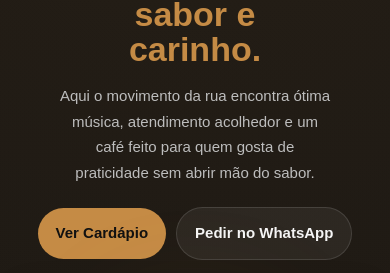
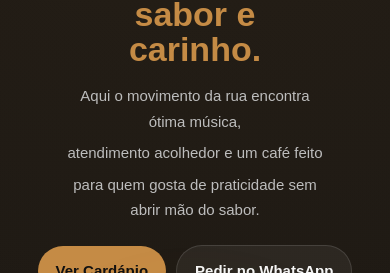
Before and after one commit to djwendelsilva/meu-projeto-cafe, a React (Vite) app: page / in a window 390 px wide. Shown: the part 251-524 px from the top of the page. Built offline with nearby package versions, Linux system fonts and the light colour scheme.

Commit message:
mudança na organização textual

```diff
--- a/src/pages/Home.css
+++ b/src/pages/Home.css
@@ -39,12 +39,20 @@
   color: var(--accent);
 }
 
-.home-text p {
+.home-copy {
+  margin-bottom: 26px;
+}
+
+.home-copy p {
   color: var(--muted);
   font-size: 16px;
   line-height: 1.6;
   max-width: 500px;
-  margin-bottom: 26px;
+  margin-bottom: 8px;
+}
+
+.home-copy p:last-child {
+  margin-bottom: 0;
 }
 
 .home-actions {
@@ -111,10 +119,21 @@
   animation: fadeImageSmooth 1s ease forwards;
 }
 
-.delay-1 { animation-delay: 0.1s; }
-.delay-2 { animation-delay: 0.25s; }
-.delay-3 { animation-delay: 0.45s; }
-.delay-4 { animation-delay: 0.65s; }
+.delay-1 {
+  animation-delay: 0.1s;
+}
+
+.delay-2 {
+  animation-delay: 0.25s;
+}
+
+.delay-3 {
+  animation-delay: 0.45s;
+}
+
+.delay-4 {
+  animation-delay: 0.65s;
+}
 
 @keyframes fadeUpSmooth {
   to {
@@ -164,12 +183,16 @@
     max-width: 14ch;
   }
 
-  .home-text p {
+  .home-copy {
+    margin-bottom: 22px;
+  }
+
+  .home-copy p {
     margin-inline: auto;
-    margin-bottom: 22px;
     max-width: 42ch;
     font-size: 16px;
     line-height: 1.65;
+    margin-bottom: 6px;
   }
 
   .home-actions {
@@ -239,7 +262,6 @@
     transform: none;
   }
 
-  /* MAIS PARECIDO COM DESKTOP */
   .home-text h1 {
     font-size: 34px;
     line-height: 1.04;
@@ -247,15 +269,21 @@
     margin-bottom: 16px;
   }
 
-  .home-text p {
+  .home-copy {
+    margin-bottom: 22px;
+  }
+
+  .home-copy p {
     font-size: 15px;
     line-height: 1.7;
-    max-width: 33ch;
-    margin-bottom: 22px;
-    padding: 0;
+    max-width: 31ch;
+    margin-bottom: 6px;
   }
 
-  /* BOTÕES LADO A LADO COMO NO DESKTOP */
+  .home-copy p:last-child {
+    margin-bottom: 0;
+  }
+
   .home-actions {
     width: 100%;
     flex-direction: row;
@@ -288,7 +316,6 @@
     filter: blur(56px);
   }
 
-  /* IMAGEM EM CARD COMO NO DESKTOP */
   .home-image-box {
     width: 100%;
     max-width: 420px;
--- a/src/pages/Home.jsx
+++ b/src/pages/Home.jsx
@@ -20,14 +20,22 @@ function Home() {
           </span>
 
           <h1 className="fade-up delay-2">
-            O café que combina
-            <span> rapidez, sabor e carinho.</span>
+            O café que
+            <br />
+            combina
+            <span>
+              {' '}
+              rapidez,
+              <br />
+              sabor e carinho.
+            </span>
           </h1>
 
-          <p className="fade-up delay-3">
-            Aqui o movimento da rua encontra ótima música, atendimento acolhedor
-            e um café feito para quem gosta de praticidade sem abrir mão do sabor.
-          </p>
+          <div className="home-copy fade-up delay-3">
+            <p>Aqui o movimento da rua encontra ótima música,</p>
+            <p>atendimento acolhedor e um café feito</p>
+            <p>para quem gosta de praticidade sem abrir mão do sabor.</p>
+          </div>
 
           <div className="home-actions fade-up delay-4">
             <a href="#menu" className="btn btn-primary">
```
